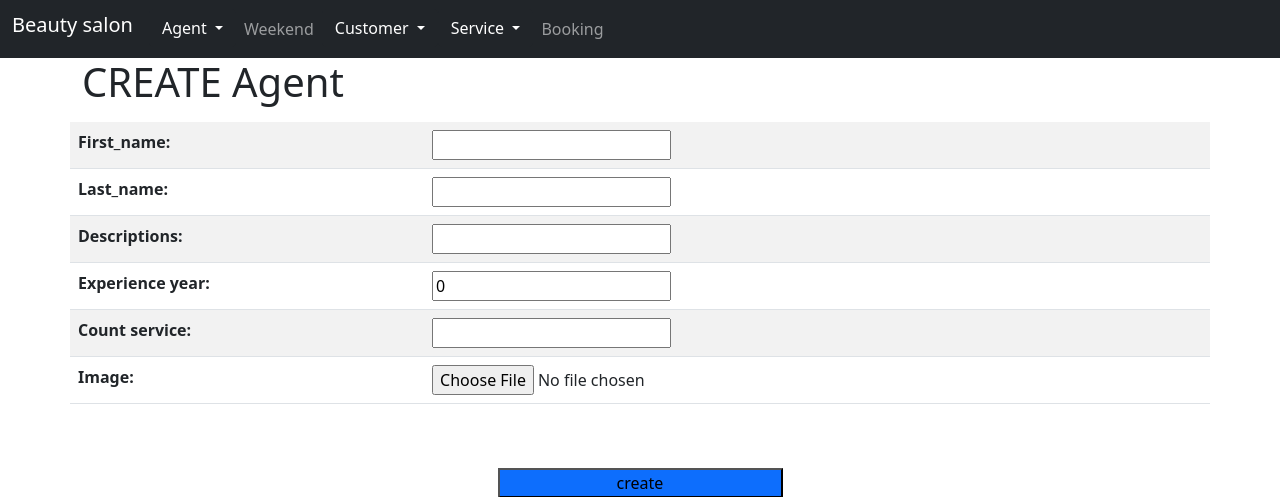
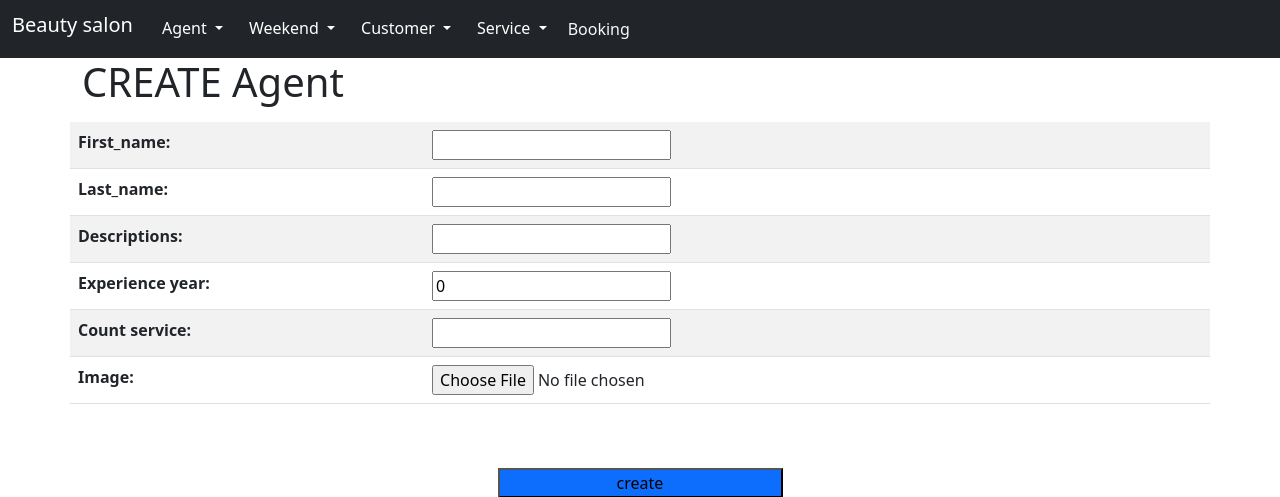
Before and after one commit to MohammadNasimi/makeup_project, a Django app: page /Agent/create_Agent/ in a window 1280 px wide. Shown: the top 497 px of the page. Run offline with Django 4.2, Linux system fonts and the light colour scheme.

Commit message:
add html base weekend dropdown

```diff
--- a/templates/base/base.html
+++ b/templates/base/base.html
@@ -29,7 +29,16 @@
                     </div>
                 </li>
                 <li class="nav-item">
-                    <a class="nav-link" href="{% url 'Agent:create_weekend' %}">Weekend</a>
+                    <div class="dropdown">
+                        <button class="btn btn-dark dropdown-toggle" type="button" id="dropdownMenuButton1"
+                                data-bs-toggle="dropdown" aria-expanded="false">
+                            Weekend
+                        </button>
+                        <ul class="dropdown-menu" aria-labelledby="">
+                            <li><a class="dropdown-item" href="{% url 'Agent:create_weekend' %}">Weekend</a></li>
+                            <li><a class="dropdown-item" href="{% url 'Agent:list_weekend' %}">Weekend list</a></li>
+                        </ul>
+                    </div>
                 </li>
                 <li class="nav-item">
                     <div class="dropdown">
@@ -55,8 +64,8 @@
                         </ul>
                     </div>
                 </li>
-                <li class="nav-item">
-                    <a class="nav-link" href="{% url 'Booking:list_booking' %}">Booking</a>
+                <li class="nav-item ">
+                    <a class="nav-link btn-dark text-light" href="{% url 'Booking:list_booking' %}">Booking</a>
                 </li>
             </ul>
         </div>
```
